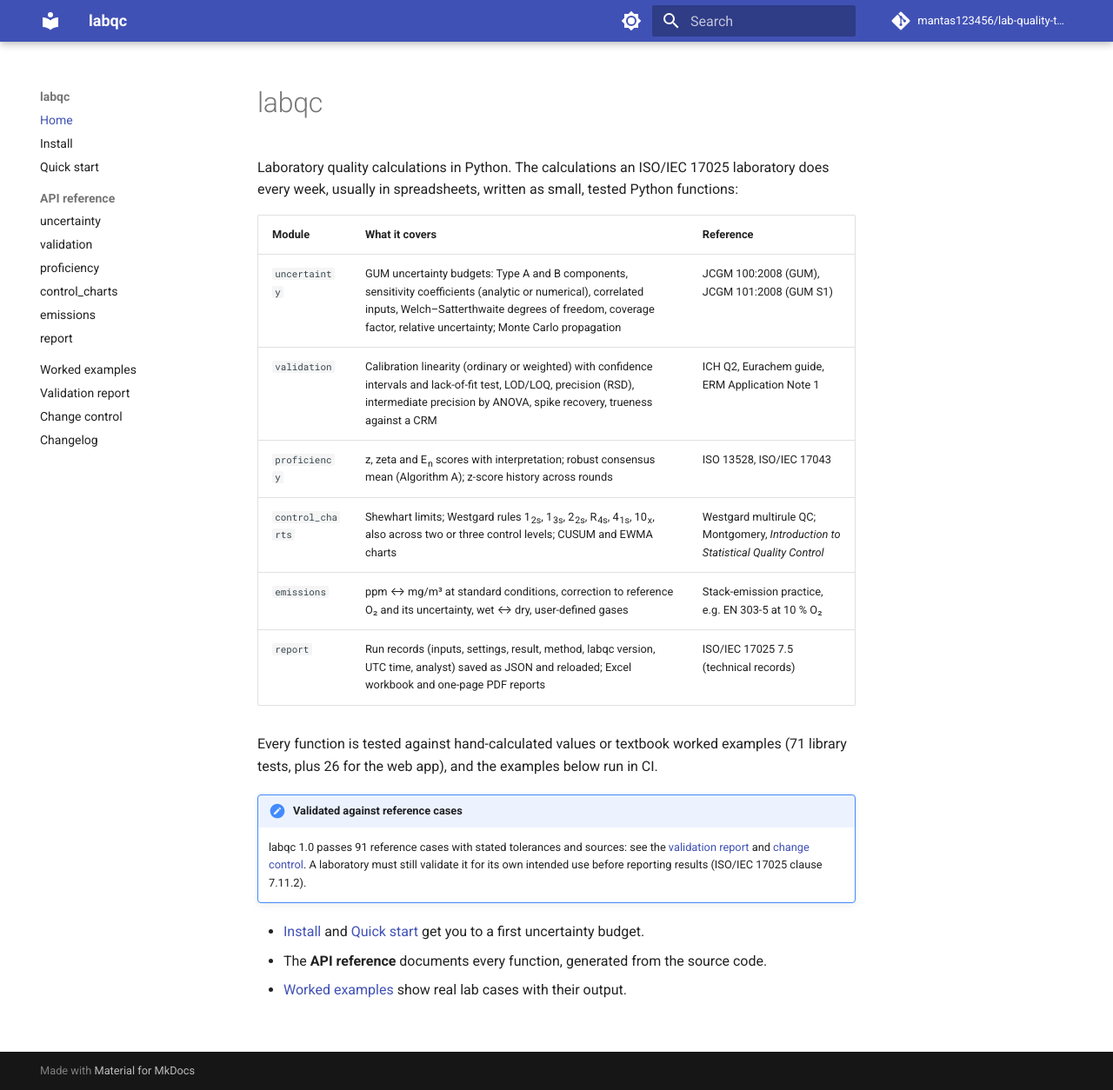
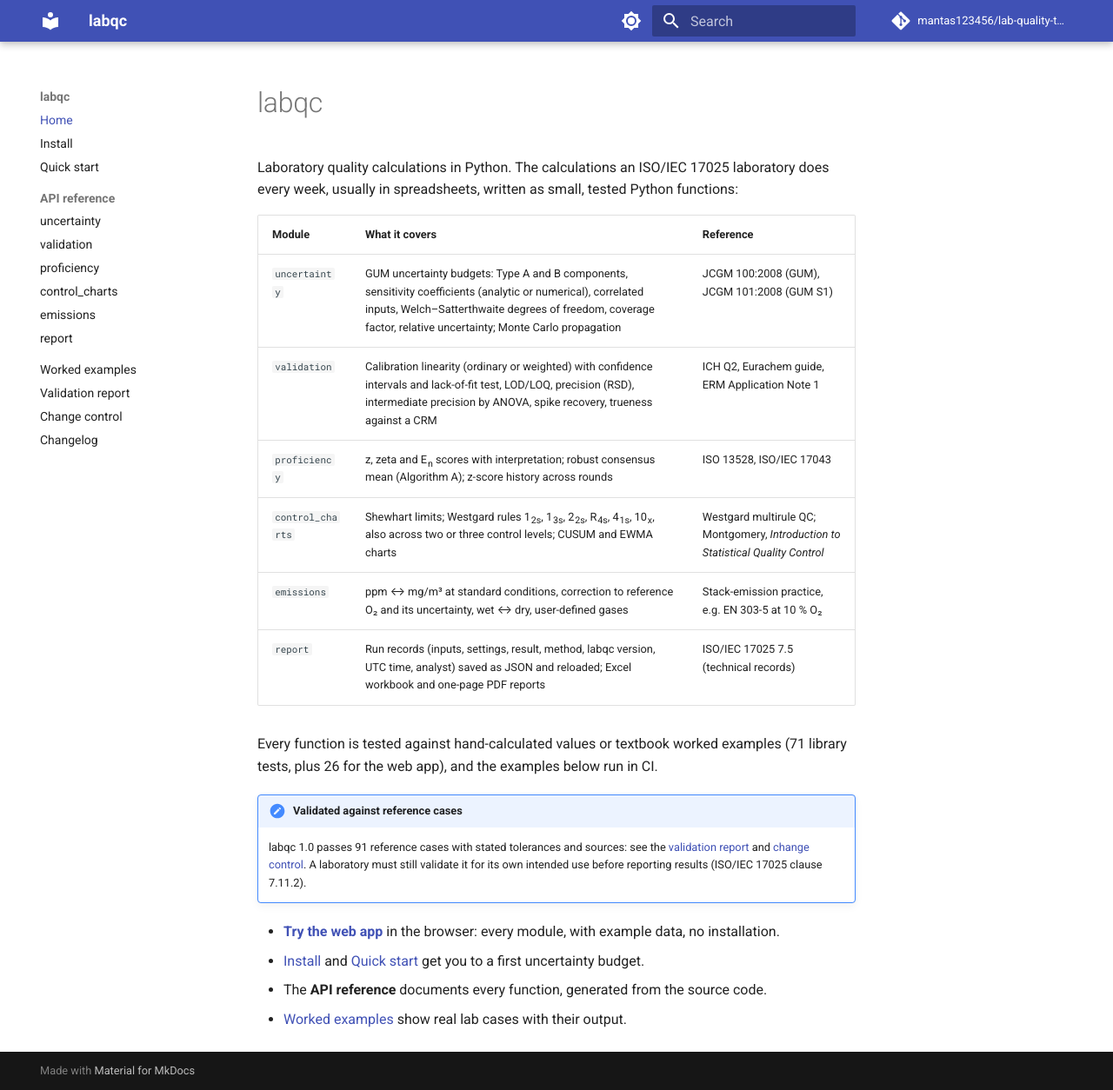
Before and after one commit to mantas123456/lab-quality-toolkit, an MkDocs documentation site: the page built from docs/index.md, in a window 1280 px wide and 1254 px high. Shown: the whole window at 87% size. Built offline with MkDocs 1.6.1 and Material for MkDocs 9.7.7, drawn with Linux system fonts in a browser that asks for light colours; comment, search, counter and statistics services are not loaded.

Commit message:
docs: link the live web app
Add the Streamlit Community Cloud link to the README (badge, intro line and
Web app section) and to the documentation home page.

Co-Authored-By: Claude Opus 5.5 <noreply@anthropic.com>

```diff
--- a/README.md
+++ b/README.md
@@ -3,6 +3,10 @@
 [![CI](https://github.com/mantas123456/lab-quality-toolkit/actions/workflows/ci.yml/badge.svg)](https://github.com/mantas123456/lab-quality-toolkit/actions/workflows/ci.yml)
 [![PyPI](https://img.shields.io/pypi/v/labqc)](https://pypi.org/project/labqc/)
 [![Docs](https://img.shields.io/badge/docs-online-blue)](https://mantas123456.github.io/lab-quality-toolkit/)
+[![Open in Streamlit](https://static.streamlit.io/badges/streamlit_badge_black_white.svg)](https://lab-quality-toolkit-3go33hyzzwjhwpktn8tles.streamlit.app)
+
+**Try it in the browser:** [the labqc web app](https://lab-quality-toolkit-3go33hyzzwjhwpktn8tles.streamlit.app) runs every module with example data,
+no installation needed.
 
 The calculations an ISO/IEC 17025 laboratory does every week, usually in spreadsheets,
 written as small, tested Python functions:
@@ -147,6 +151,7 @@ and `ewma()` cover two- and three-level QC and small shifts that Westgard rules
 ## Web app
 
 A Streamlit app puts every module in the browser, for analysts who do not write Python.
+It runs online at **[lab-quality-toolkit-3go33hyzzwjhwpktn8tles.streamlit.app](https://lab-quality-toolkit-3go33hyzzwjhwpktn8tles.streamlit.app)**.
 Each page opens with the worked examples above already loaded, so the app and the library
 can be checked against each other:
 
--- a/docs/index.md
+++ b/docs/index.md
@@ -11,6 +11,7 @@ does every week, usually in spreadsheets, written as small, tested Python functi
     must still validate it for its own intended use before reporting results
     (ISO/IEC 17025 clause 7.11.2).
 
+- **[Try the web app](https://lab-quality-toolkit-3go33hyzzwjhwpktn8tles.streamlit.app)** in the browser: every module, with example data, no installation.
 - [Install](install.md) and [Quick start](quickstart.md) get you to a first uncertainty budget.
 - The **API reference** documents every function, generated from the source code.
 - [Worked examples](examples.md) show real lab cases with their output.
```
